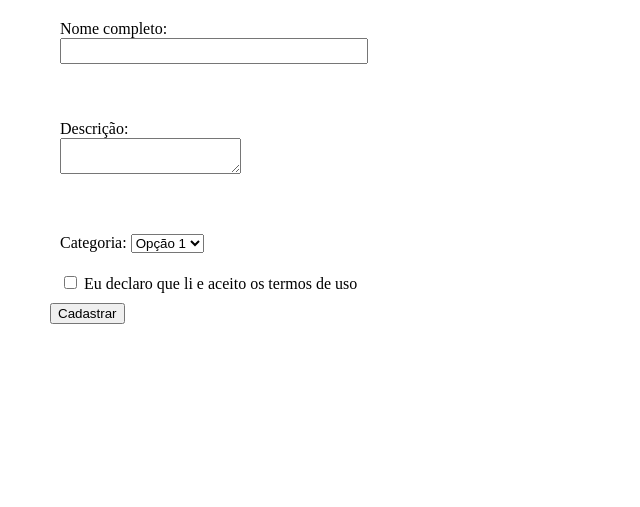
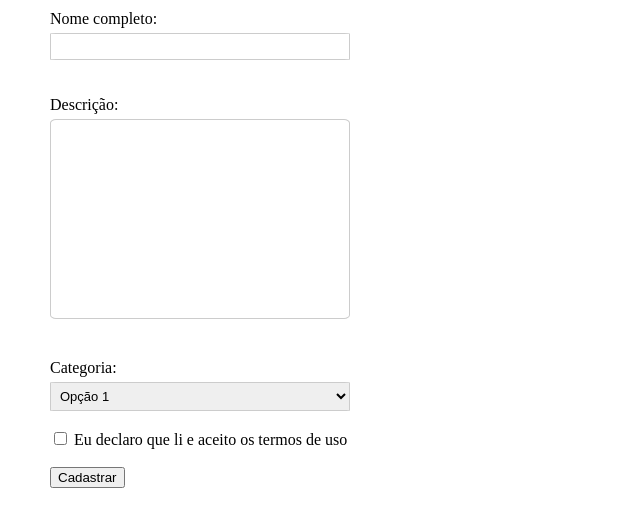
Before and after one commit to FelipsDevelopment/CrsVision, a plain HTML site: page index.html in a window 1280 px wide. Shown: the part 99-606 px from the top of the page, without its empty margins (0-640 px from the left). Drawn offline with Linux system fonts and the light colour scheme.

Commit message:
second commit

```diff
--- a/index.html
+++ b/index.html
@@ -27,7 +27,7 @@
         <br/><br/>
 
         <label>
-            Categoria:
+            Categoria: <br/>
             <select id="categorias">
                 <option value="1">Opção 1</option>
                 <option value="2">Opção 2</option>
@@ -35,19 +35,16 @@
                 <option value="4">Opção 4</option>
                 <option value="5">Opção 5</option>
             </select>
-        </label>
+        </label> <br/>
 
         <label>
             <input type="checkbox" />
             Eu declaro que li e aceito os termos de uso
-        </label>
+        </label><br/>
 
         <button name="buttonCadastro"> Cadastrar </button>
 
-
-
-
-
+        <h2>Área de login</h2>
     </form>
 
     <script src="./scripts.js"></script>
--- a/styles.css
+++ b/styles.css
@@ -1,3 +1,7 @@
+* {
+    box-sizing: border-box;
+}
+
 body {
     margin: 50px;
 }
@@ -8,10 +12,19 @@ h2 {
 
 label {
     display: block;
-    padding: 10px;
 }
 
-input[type=text] {
-    height: 20px;
+input[type=text], textarea, select{
+    margin-top: 5px;
+    padding: 5px;
     width: 300px;
+    font-size: 13px;
+    border: 1px solid #ccc;
+    border-radius: 2%;
+
 }
+
+textarea {
+    resize: none;
+    height: 200px;
+}
```
